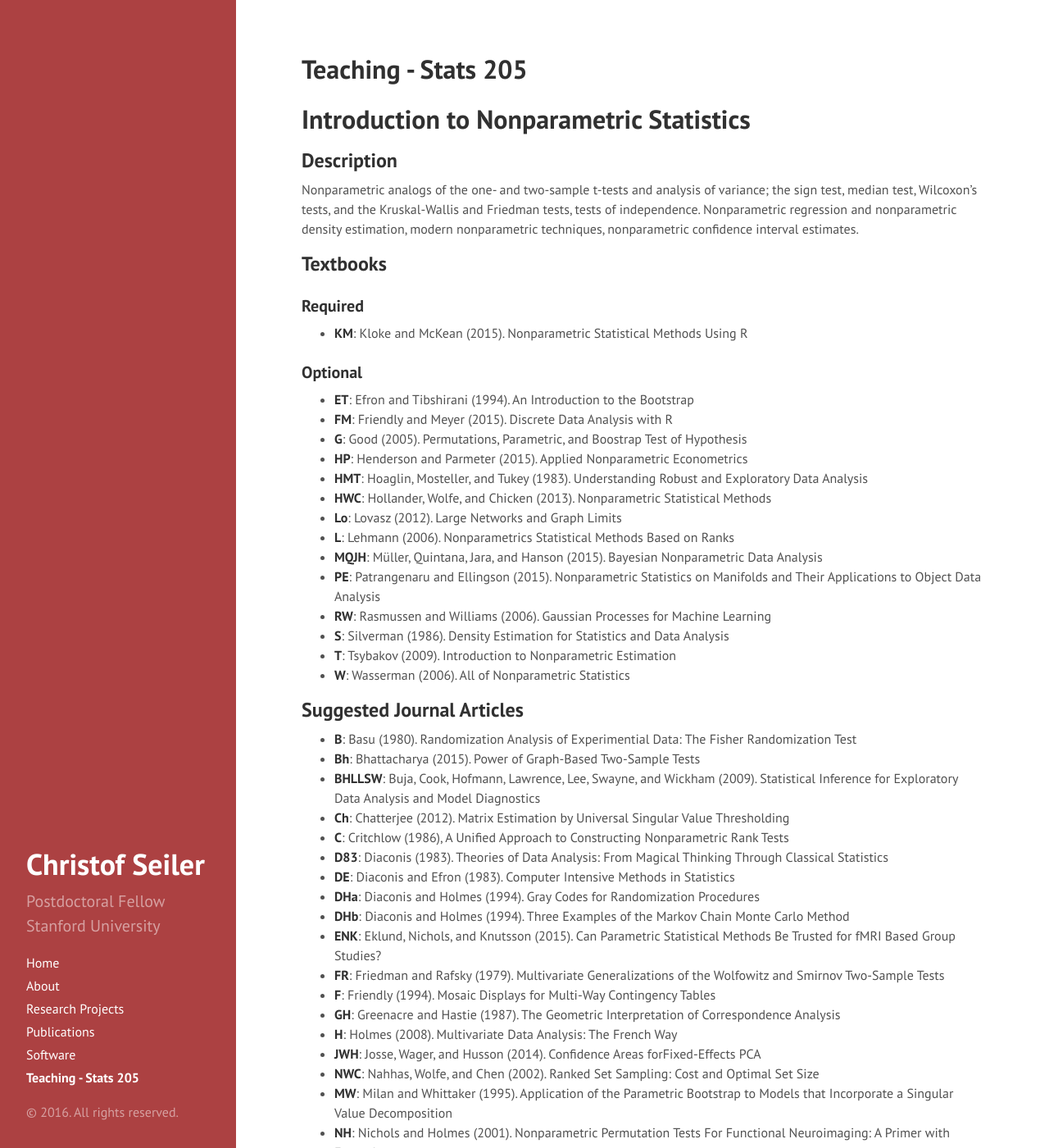
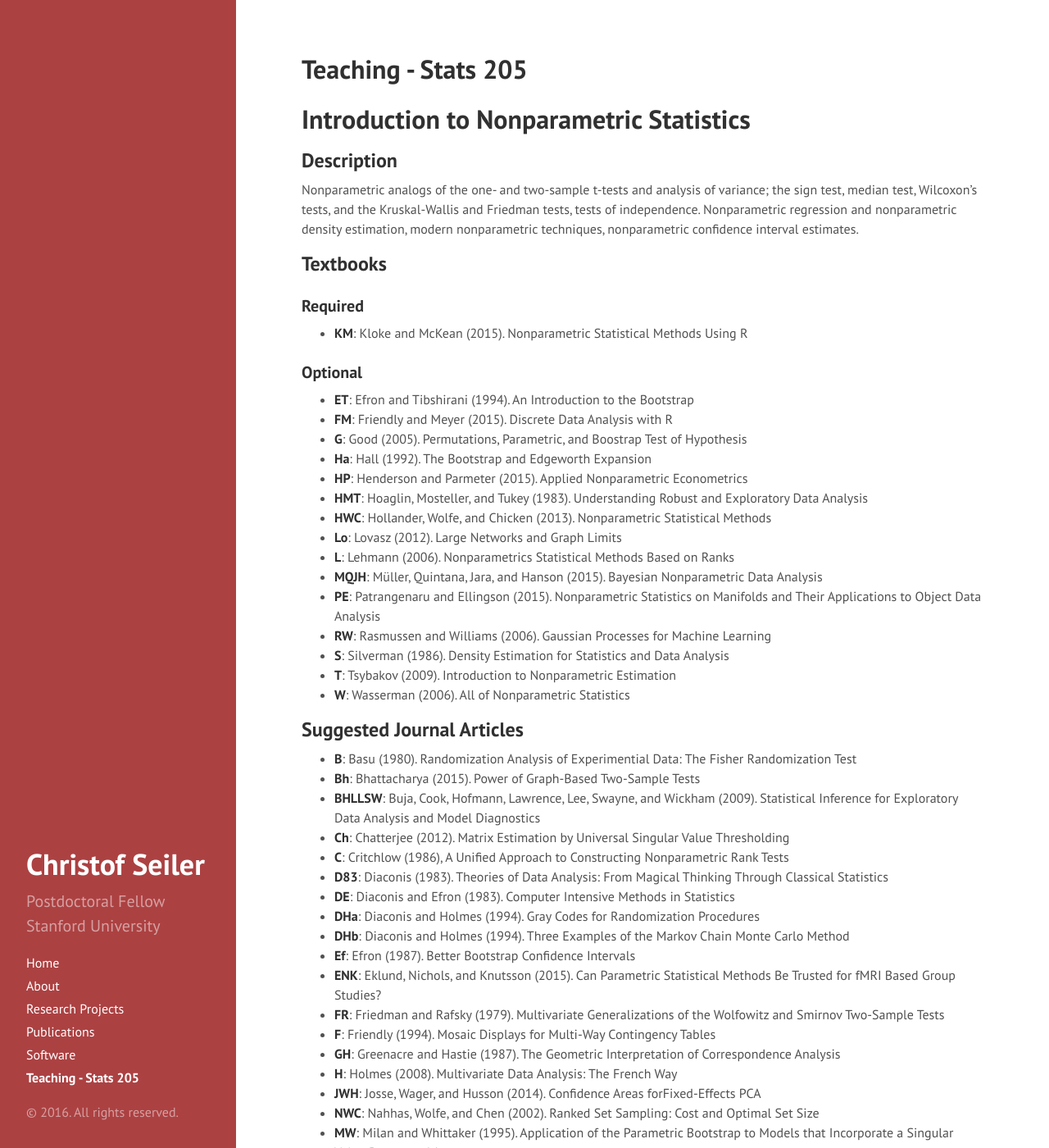
Before and after one commit to ChristofSeiler/ChristofSeiler.github.io, a Jekyll site: the page built from stats205.md, in a window 1280 px wide and 1400 px high. Shown: the whole window at 82% size. Built offline with Jekyll 4.4.1, drawn with Linux system fonts in a browser that asks for light colours; formulas are drawn with MathJax 3; some of the changed text lies outside the part shown.

Commit message:
added topic for tomorrow

```diff
--- a/stats205.md
+++ b/stats205.md
@@ -17,6 +17,7 @@
 * **ET**: Efron and Tibshirani (1994). An Introduction to the Bootstrap
 * **FM**: Friendly and Meyer (2015). Discrete Data Analysis with R
 * **G**: Good (2005). Permutations, Parametric, and Boostrap Test of Hypothesis
+* **Ha**: Hall (1992). The Bootstrap and Edgeworth Expansion
 * **HP**: Henderson and Parmeter (2015). Applied Nonparametric Econometrics
 * **HMT**: Hoaglin, Mosteller, and Tukey (1983). Understanding Robust and Exploratory Data Analysis
 * **HWC**: Hollander, Wolfe, and Chicken (2013). Nonparametric Statistical Methods
@@ -39,6 +40,7 @@
 * **DE**: Diaconis and Efron (1983). Computer Intensive Methods in Statistics
 * **DHa**: Diaconis and Holmes (1994). Gray Codes for Randomization Procedures
 * **DHb**: Diaconis and Holmes (1994). Three Examples of the Markov Chain Monte Carlo Method
+* **Ef**: Efron (1987). Better Bootstrap Confidence Intervals
 * **ENK**: Eklund, Nichols, and Knutsson (2015). Can Parametric Statistical Methods Be Trusted for fMRI Based Group Studies?
 * **FR**: Friedman and Rafsky (1979). Multivariate Generalizations of the Wolfowitz and Smirnov Two-Sample Tests
 * **F**: Friendly (1994). Mosaic Displays for Multi-Way Contingency Tables
@@ -122,7 +124,7 @@
 Lecture 23 | [Graph Limits or Graphons](Lecture23/GraphLimits.pdf)                                                                              | **Lo** Part 1 and **Ch**
 Lecture 24 | [Inference for Data Visualization](Lecture24/Visualization.pdf)                                                                    | **D83**, **BHLLSW**, and **JWH**
 Lecture 25 | [Multivariate Nonparametric Tests](Lecture25/MultivariateTests.pdf)                                                                | **Tu**, **Ho**, **RH**, and **FR**
-Lecture 26 |                                                                                                                                    |
+Lecture 26 | Bootstrap (Part 3)                                                                                                                 | **ET** Chapters 12, 14, and **Ha**
 
 ## Homework
 
```
